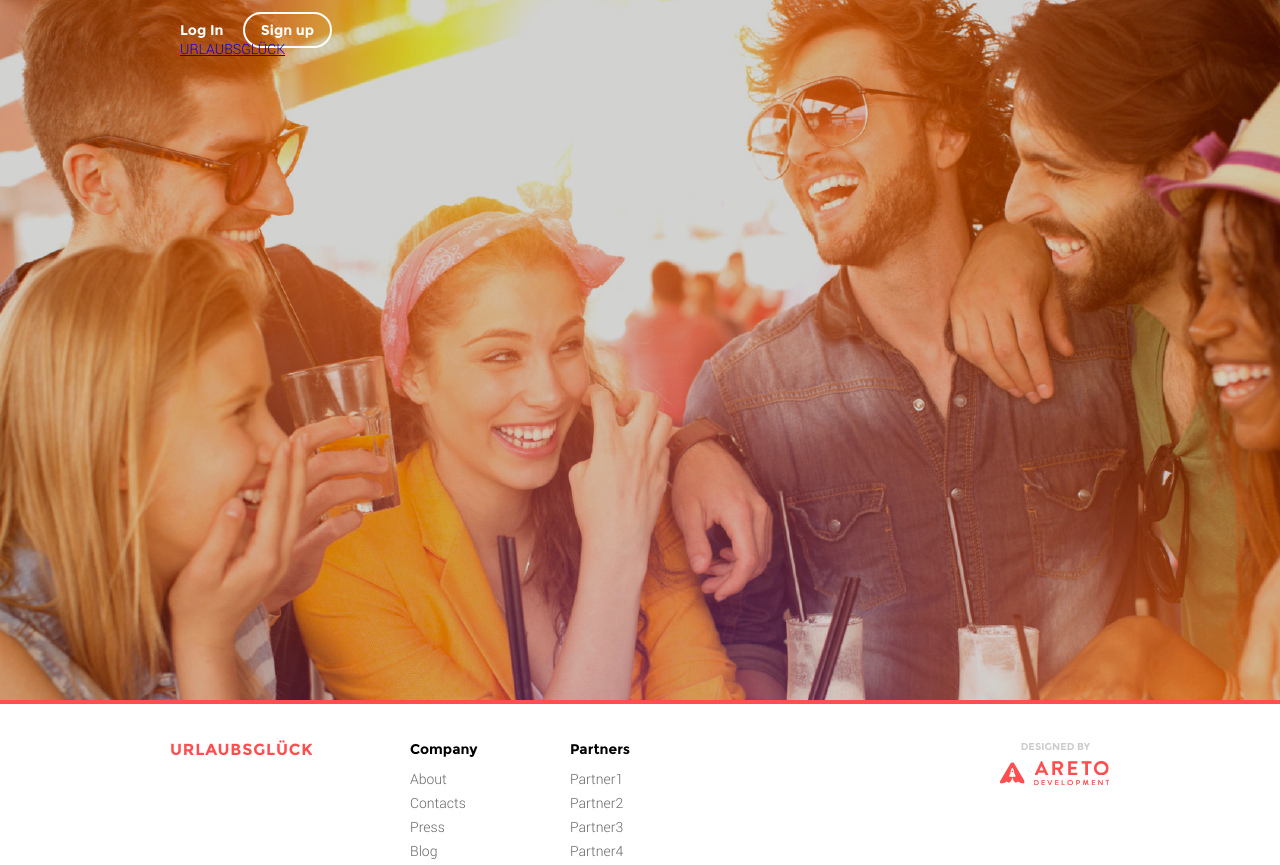
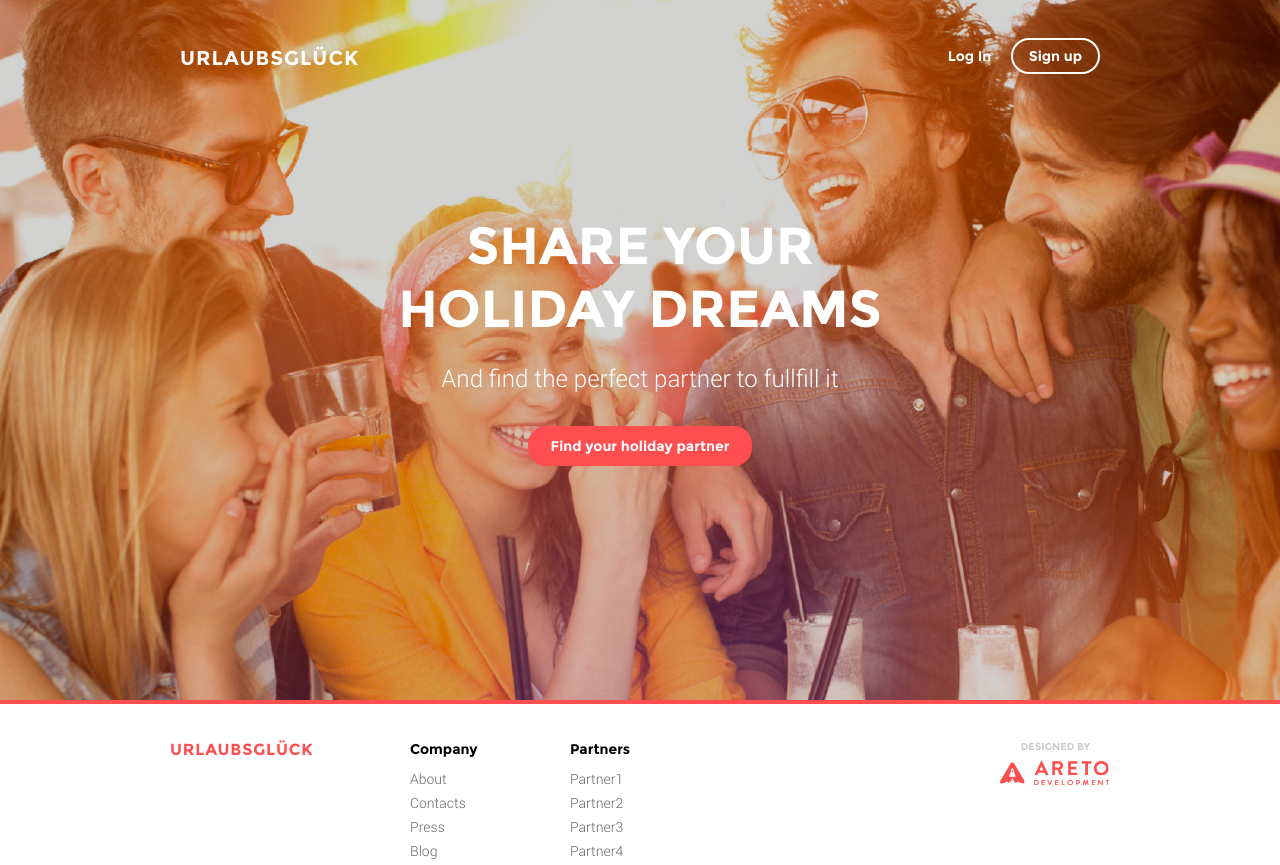
Before and after one commit to VikStar/finalexam, a website: page src/html/index.html in a window 1280 px wide. Drawn offline with nearby package versions, Linux system fonts and the light colour scheme; files that its build step writes are made by us from their sources; files whose address does not match are found by name.

Commit message:
save result

```diff
--- a/src/html/index.html
+++ b/src/html/index.html
@@ -6,19 +6,28 @@
 	<body>
 		<header>
 			<div class="container">
-				<nav>
-					<div class="col">
+				<nav class="cf">
+					<div class="col col-md-6 col-md-push-6">
 						<div class="nav_links">
 							<a href="/">Log In</a>
 							<a href="/">Sign up</a>
 						</div>
 					</div>
-					<div class="col">
+					<div class="col col-md-6 col-md-pull-6">
 						<div class="nav_logo">
 							<a href="/">URLAUBSGLÜCK</a>
 						</div>
 					</div>
 				</nav>
+				<div class="header_content">
+					<div class="header_content_text">
+						<p>Share your holiday dreams</p>
+						<p>And find the perfect partner to fullfill it</p>
+					</div>
+					<div class="header_content_button">
+						<a href="/">Find your holiday partner</a>
+					</div>
+				</div>
 			</div>
 
 		</header>
--- a/src/scss/parts/_default.scss
+++ b/src/scss/parts/_default.scss
@@ -34,7 +34,8 @@
 	@include grid( lg );
 };
 
-.clearfix {
+.clearfix,
+.cf {
 	@include clearfix;
 }
 
@@ -45,3 +46,9 @@ body {
 	font-size: 14px;
 	margin: 0;
 }
+
+p {
+	margin: 0 0 1em;
+
+	&:last-child { margin: 0; }
+}
--- a/src/scss/parts/_main.scss
+++ b/src/scss/parts/_main.scss
@@ -2,20 +2,37 @@
 header {
 	height: 540px;
 	background: url("../img/header.png") no-repeat center center / auto 564px;
-	padding-top: 20px;
+	padding-top: 29px;
 
 	@include breakpoint( $md ) {
 		height: 700px;
 	    background-size: cover;
+	    padding-top: 46px;
 	};
+
+	a {
+		color: $color2;
+		transition: color .3s, border-color .3s, background .3s;
+		text-decoration: none;
+
+		&:hover {
+			color: $color4;
+
+			&:last-child {
+				border-color: $color4;;
+			}
+		}
+	}
+
+	.nav_links,
+	.nav_logo {
+		text-align: center;
+	}
 
 	.nav_links {
 		a {
 			font-family: $ms;
 			font-weight: $bold;
-			color: $color2;
-			text-decoration: none;
-			transition: color .3s, border-color .3s;
 
 			&:last-child {
 				border: 2px solid $color2;
@@ -23,12 +40,92 @@ header {
 				border-radius: 18px;
 			    margin-left: 16px;
 			}
+		}
 
-			&:hover {
-				color: $color4;
+		@include breakpoint( $md ) {
+			text-align: right;
+		}
+	}
+
+	.nav_logo {
+		margin-top: 124px;
+
+		a {
+			font-size: 20px;
+			font-weight: $bold;
+			font-family: $ms;
+			letter-spacing: 1px;
+		}
+
+		@include breakpoint( $md ) {
+			margin-top: 0;
+			text-align: left;
+		};
+	}
+
+	.header_content {
+	    margin-top: 27px;
+		text-align: center;
+
+		@include breakpoint( $md ) {
+			margin-top: 144px;
+		}
+
+		.header_content_text {
+			p {
+				color: $color2;
+
+				&:first-child {
+					font-size: 30px;
+					font-weight: $bold;
+					font-family: $ms;
+					text-transform: uppercase;
+					margin-bottom: 6px;
+
+					@include breakpoint( $md ) {
+						font-size: 52px;
+						width: 500px;
+						margin-left: auto;
+						margin-right: auto;
+						margin-bottom: 22px;
+					}
+				}
 
 				&:last-child {
-					border-color: $color4;;
+					font-size: 18px;
+					width: 236px;
+					margin-left: auto;
+					margin-right: auto;
+
+					@include breakpoint( $md ) {
+						font-size: 24px;
+						width: auto;
+					}
+				}
+			}
+		}
+
+		.header_content_button {
+			margin-top: 12px;
+
+			@include breakpoint( $md ) {
+				margin-top: 32px;
+			}
+
+			a {
+				background: $color4;
+				font-family: $ms;
+				font-weight: $bold;
+				padding: 11px 52px;
+				display: inline-block;
+				border-radius: 18px;
+
+				&:hover {
+					background: $color2;
+				}
+
+				@include breakpoint( $md ) {
+					padding: 11px 23px;
 				}
 			}
 		}
@@ -41,7 +138,7 @@ footer {
 	border-top: 4px solid $color4;
 	padding-top: 16px;
 	text-align: center;
-	@include breakpoint($md) {
+	@include breakpoint( $md ) {
 		padding-top: 36px;
 	};
 
```
